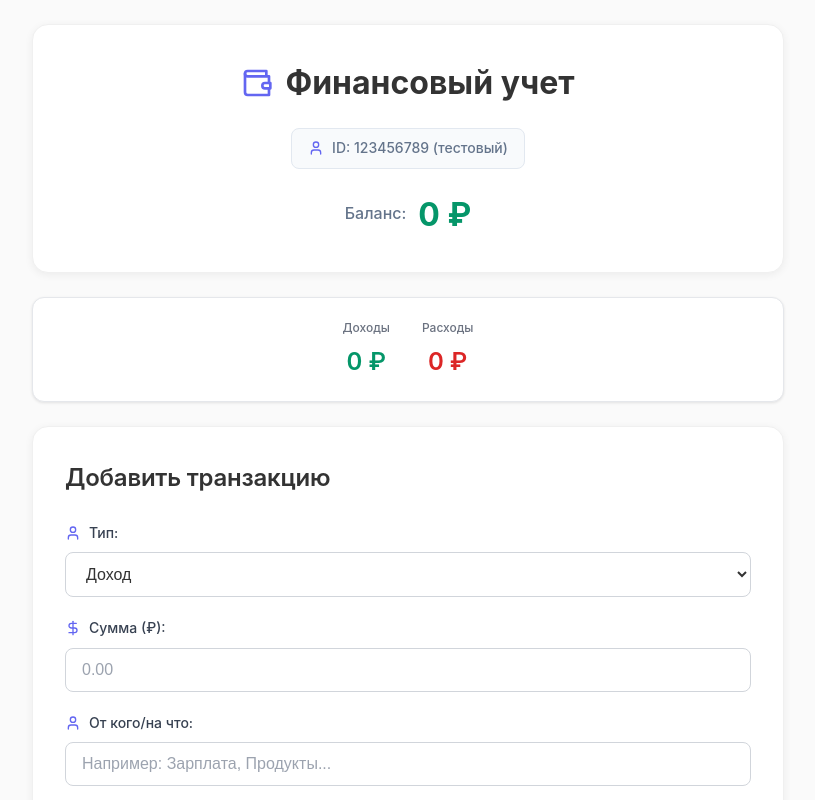
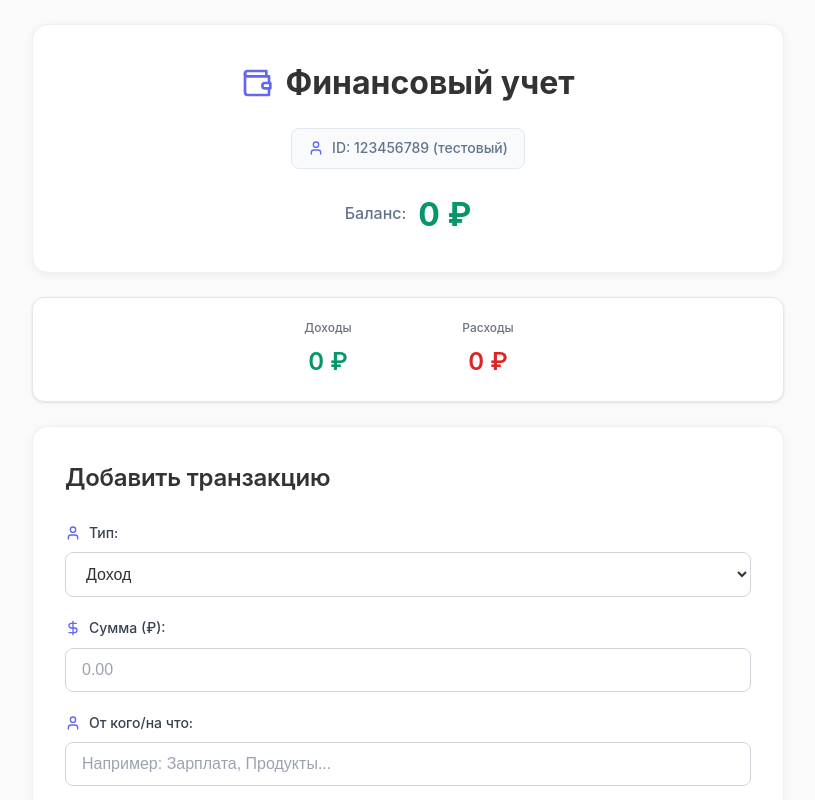
Before and after one commit to burkovmu/my_buh_tg, a React (Vite) app: page / in a window 1280 px wide. Shown: the top 800 px of the page, without its empty margins (232-1047 px from the left). Built offline with nearby package versions, Linux system fonts and the light colour scheme.

Commit message:
Improve horizontal layout: better spacing, no-wrap and horizontal scroll

```diff
--- a/src/index.css
+++ b/src/index.css
@@ -117,16 +117,29 @@ body {
   margin-bottom: 24px;
   box-shadow: 0 1px 3px rgba(0, 0, 0, 0.1);
   border: 1px solid #e5e7eb;
+  overflow: hidden;
 }
 
 .stats-grid {
   display: flex;
-  gap: 32px;
+  gap: 40px;
   justify-content: center;
+  align-items: center;
+  flex-wrap: nowrap;
+  overflow-x: auto;
+  scrollbar-width: none;
+  -ms-overflow-style: none;
+  padding: 0 10px;
+}
+
+.stats-grid::-webkit-scrollbar {
+  display: none;
 }
 
 .stat-item {
   text-align: center;
+  flex: 0 0 auto;
+  min-width: 120px;
 }
 
 .stat-label {
```
